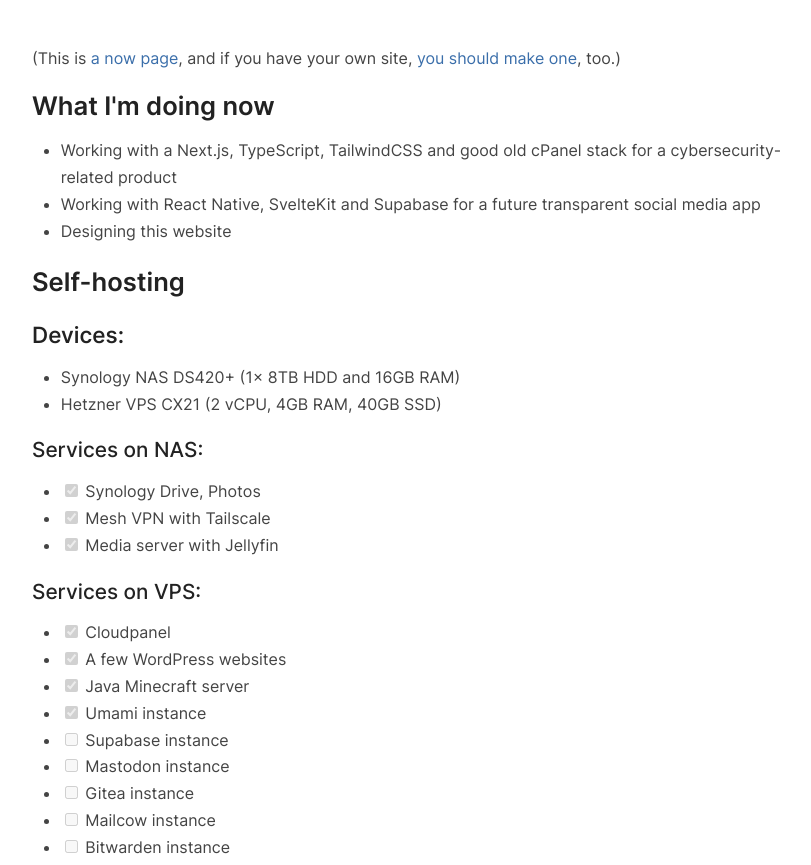
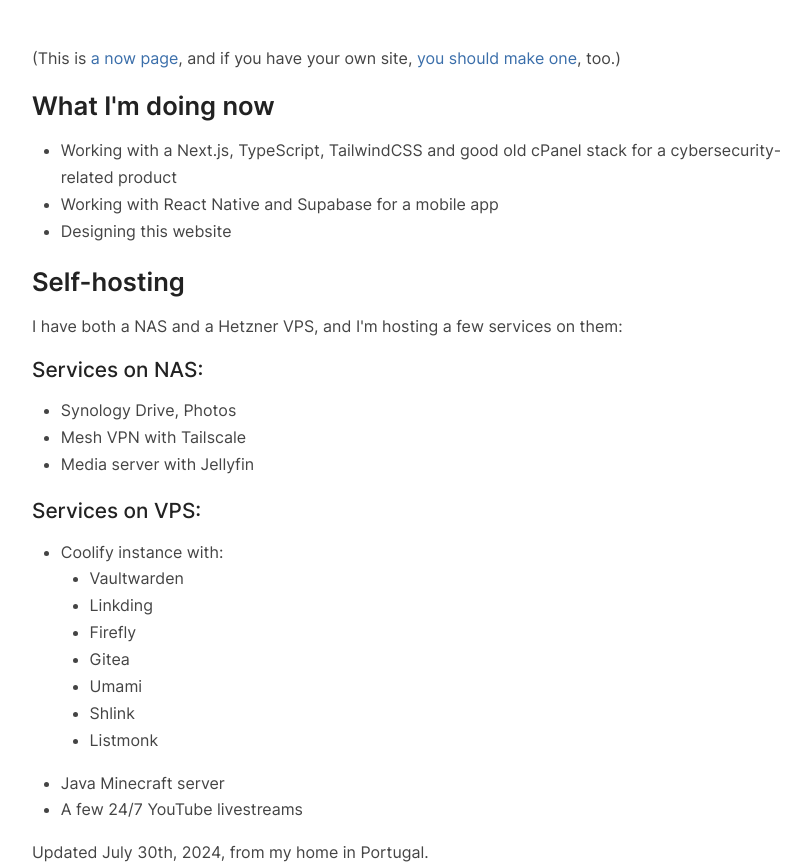
Before and after one commit to Kraktoos/kraktoos.com, an Astro site: page /now in a window 1280 px wide. Shown: the part 83-948 px from the top of the page, without its empty margins (232-1043 px from the left). Built offline with nearby package versions, Linux system fonts and the light colour scheme; Astro itself is replaced by a stand-in of ours.

Commit message:
Update now page

```diff
--- a/src/pages/now.mdx
+++ b/src/pages/now.mdx
@@ -8,33 +8,30 @@ title: Now Page
 ## What I'm doing now
 
 - Working with a Next.js, TypeScript, TailwindCSS and good old cPanel stack for a cybersecurity-related product
-- Working with React Native, SvelteKit and Supabase for a future transparent social media app
+- Working with React Native and Supabase for a mobile app
 - Designing this website
 
 ## Self-hosting
 
-### Devices:
-
-- Synology NAS DS420+ (1x 8TB HDD and 16GB RAM)
-- Hetzner VPS CX21 (2 vCPU, 4GB RAM, 40GB SSD)
+I have both a NAS and a Hetzner VPS, and I'm hosting a few services on them:
 
 #### Services on NAS:
 
-- [x] Synology Drive, Photos
-- [x] Mesh VPN with Tailscale
-- [x] Media server with Jellyfin
+- Synology Drive, Photos
+- Mesh VPN with Tailscale
+- Media server with Jellyfin
 
 #### Services on VPS:
 
-- [x] Cloudpanel
-- [x] A few WordPress websites
-- [x] Java Minecraft server
-- [x] Umami instance
-- [ ] Supabase instance
-- [ ] Mastodon instance
-- [ ] Gitea instance
-- [ ] Mailcow instance
-- [ ] Bitwarden instance
-- [ ] Wallabag instance
+- Coolify instance with:
+  - Vaultwarden
+  - Linkding
+  - Firefly
+  - Gitea
+  - Umami
+  - Shlink
+  - Listmonk
+- Java Minecraft server
+- A few 24/7 YouTube livestreams
 
-Updated August 28th, 2023, from my home in Portugal.
+Updated July 30th, 2024, from my home in Portugal.
--- a/src/pages/uses.mdx
+++ b/src/pages/uses.mdx
@@ -4,14 +4,6 @@ title: Uses Page
 ---
 
 import Logo from "../components/Logo.astro";
-
-> <p style="font-size: 1.6rem; margin-bottom: 0.6rem;">
->   Software is like sex: It's better when it's free.
-> </p>
->
-> -- <cite>Linus Torvalds</cite>
-
-With that being said, I do still use the occasional proprietary software, but I try to avoid it as much as possible.
 
 ## Basics
 
@@ -27,14 +19,17 @@ now and absolutely love it.
 ### Web Browser
 
 <Logo src="firefox" alt="Firefox logo" /> [Firefox](https://www.mozilla.org/en-US/firefox/new/)
-with the [Betterfox](https://github.com/yokoffing/Betterfox) user.js (a mixture of
-improvements to Firefox's privacy, security and speed (and some other QoL things)).
-As per extensions, I use a **ton** of them, but the most notable ones are:
+with the [Betterfox](https://github.com/yokoffing/Betterfox) user.js (a mixture
+of improvements to Firefox's privacy, security and speed (and some other QoL
+things)). As per extensions, I use a **ton** of them, but the most notable ones
+are:
 
-- <Logo src="ublockorigin" alt="uBlockOrigin logo" /> [uBlock Origin](https://addons.mozilla.org/en-US/firefox/addon/ublock-origin/)
-  to block ads, trackers and other annoyances (like cookie notices)
-- <Logo src="darkreader" alt="DarkReader logo" /> [Dark Reader](https://addons.mozilla.org/en-US/firefox/addon/darkreader/)
-  to get dark mode everywhere
+- <Logo src="ublockorigin" alt="uBlockOrigin logo" /> [uBlock
+  Origin](https://addons.mozilla.org/en-US/firefox/addon/ublock-origin/) to
+  block ads, trackers and other annoyances (like cookie notices)
+- <Logo src="darkreader" alt="DarkReader logo" /> [Dark
+  Reader](https://addons.mozilla.org/en-US/firefox/addon/darkreader/) to get
+  dark mode everywhere
 - <Logo src="bitwarden" alt="Bitwarden logo" /> [Bitwarden](https://addons.mozilla.org/en-US/firefox/addon/bitwarden-password-manager/)
   as my [password manager](#password-manager)
 
@@ -43,7 +38,8 @@ As per extensions, I use a **ton** of them, but the most notable ones are:
 <Logo src="neovim" alt="Neovim logo" /> [Neovim](https://neovim.io/) or <Logo
   src="vscode"
   alt="Visual Studio Code logo"
-/> [Visual Studio Code](https://code.visualstudio.com/), depending on the project.
+/> [Visual Studio Code](https://code.visualstudio.com/), depending on the
+project.
 
 ### Terminal
 
@@ -51,8 +47,9 @@ As per extensions, I use a **ton** of them, but the most notable ones are:
 with <Logo src="bash" alt="Bash logo" /> [bash](https://www.gnu.org/software/bash/).
 At some point I might try <Logo src="zsh" alt="Zsh logo" /> [zsh](https://www.zsh.org/),
 but as of now, I don't need it. I also use <Logo src="tmux" alt="Tmux logo" /> [tmux](https://github.com/tmux/tmux/wiki)
-to keep terminal sessions and [powerline-shell](https://github.com/b-ryan/powerline-shell)
-to make my terminal look fancy.
+to keep terminal sessions and
+[powerline-shell](https://github.com/b-ryan/powerline-shell) to make my terminal
+look fancy.
 
 ---
 
@@ -61,13 +58,14 @@ to make my terminal look fancy.
 ### File Manager
 
 <Logo src="thunar" alt="Thunar logo" /> [Thunar](https://docs.xfce.org/xfce/thunar/start)
-or [lf](https://github.com/gokcehan/lf) (if I want to look fancy). I don't really
-need anything too complex, I just have to be able to browse my files effectively.
+or [lf](https://github.com/gokcehan/lf) (if I want to look fancy). I don't
+really need anything too complex, I just have to be able to browse my files
+effectively.
 
 ### Video Player
 
-<Logo src="mpv" alt="mpv logo" /> [mpv](https://mpv.io/). You guessed it! It's free,
-open-source, fast, and I mean, it's mpv.
+<Logo src="mpv" alt="mpv logo" /> [mpv](https://mpv.io/). You guessed it! It's
+free, open-source, fast, and I mean, it's mpv.
 
 ---
 
@@ -75,8 +73,8 @@ open-source, fast, and I mean, it's mpv.
 
 ### Image Manipulation
 
-<Logo src="gimp" alt="GIMP logo" /> [GIMP](https://www.gimp.org/). Once again: It's
-free, open-source and has all the features I need.
+<Logo src="gimp" alt="GIMP logo" /> [GIMP](https://www.gimp.org/). Once again:
+It's free, open-source and has all the features I need.
 
 ### Video Editing
 
@@ -85,14 +83,14 @@ I haven't really been editing many videos but when I did, I used <Logo src="vega
 ### Audio Editing
 
 <Logo src="tenacity" alt="Tenacity logo" /> [Tenacity](https://tenacityaudio.org/)
-because Audacity started to ship with telemetry. It's free, open-source and has all
-the features I need.
+because Audacity started to ship with telemetry. It's free, open-source and has
+all the features I need.
 
 ### Office Suite
 
 <Logo src="libreoffice" alt="Libreoffice logo" /> [LibreOffice](https://www.libreoffice.org/)
-or <Logo src="microsoftoffice" alt="Microsoft Office logo" /> [Microsoft Office](https://www.office.com/)
-(on Windows).
+or <Logo src="microsoftoffice" alt="Microsoft Office logo" /> [Microsoft
+Office](https://www.office.com/) (on Windows).
 
 ---
 
@@ -101,30 +99,30 @@ or <Logo src="microsoftoffice" alt="Microsoft Office logo" /> [Microsoft Office]
 ### Password Manager
 
 <Logo src="bitwarden" alt="Bitwarden logo" /> [Bitwarden](https://bitwarden.com/).
-It's free, open-source and, as of now (02/2023), trustworthy enough for me. I **have**
-used KeePass and other apps that support KeePass formats, and they're fine, but I
-need to access my passwords outside my main devices.
+It's free, open-source and, as of now (02/2023), trustworthy enough for me. I
+**have** used KeePass and other apps that support KeePass formats, and they're
+fine, but I need to access my passwords outside my main devices.
 
 ### Email
 
-<Logo src="tutanota" alt="Tutanota logo" /> [Tutanota](https://tutanota.com/). Not
-very feature rich, but it's really cheap, end-to-end encrypted, green and has its
-clients open-source.
+<Logo src="tutanota" alt="Tutanota logo" /> [Tutanota](https://tutanota.com/).
+Not very feature rich, but it's really cheap, end-to-end encrypted, green and
+has its clients open-source.
 
 ### VPS
 
-<Logo src="hetzner" alt="Hetzner logo" /> [Hetzner](https://www.hetzner.com/). It's
-where I'm hosting this website, a Minecraft server, and others. They're cheap, reliable
-and have a great support team.
+<Logo src="hetzner" alt="Hetzner logo" /> [Hetzner](https://www.hetzner.com/).
+It's where I'm hosting this website, a Minecraft server, and others. They're
+cheap, reliable and have a great support team.
 
 ### Domains
 
 <Logo src="namecheap" alt="Namecheap logo" /> [Namecheap](https://www.namecheap.com/).
-I've been using them for a while now and I've never had any issues with them. They're
-cheap, reliable and have a great support team.
+I've been using them for a while now and I've never had any issues with them.
+They're cheap, reliable and have a great support team.
 
 ### DNS Management
 
 <Logo src="cloudflare" alt="Cloudflare logo" /> [Cloudflare](https://www.cloudflare.com/).
-I've been using them for a while now and I've never had any issues with them. They're
-cheap, reliable and have a great support team.
+I've been using them for a while now and I've never had any issues with them.
+They're cheap, reliable and have a great support team.
```
